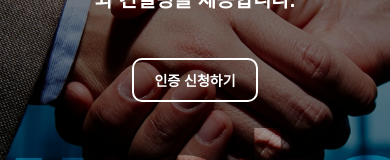
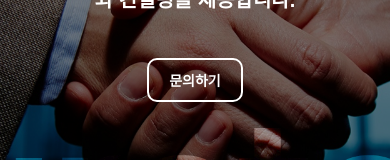
Before and after one commit to EXITKR/exit, a Next.js app: page / in a window 390 px wide. Shown: the part 274-434 px from the top of the page. Built offline with nearby package versions, Linux system fonts and the light colour scheme; a web font is replaced by a local one.

Commit message:
mobile request contact none

```diff
--- a/src/app/page.tsx
+++ b/src/app/page.tsx
@@ -7,6 +7,7 @@ import { FaQuoteLeft, FaQuoteRight } from "react-icons/fa";
 
 import client01 from "@imgs/logo/client/client01.png";
 import Image from "next/image";
+import { useEffect, useState } from "react";
 
 export default function Home() {
   const router = useRouter()
@@ -18,13 +19,34 @@ export default function Home() {
     },
   ]
 
+  const [windowWidth, setWindowWidth] = useState<number>(0);
+
+  useEffect(() => {
+    if (typeof window !== 'undefined') {
+      const handleResize = () => {
+        setWindowWidth(window.innerWidth);
+      };
+      handleResize();
+
+      window.addEventListener('resize', handleResize);
+      return () => {
+        window.removeEventListener('resize', handleResize);
+      };
+    }
+  }, []);
+
   return (
     <>
       <div id="introduce_page">
         <div className="main_section">
           <div className="inner_main main_main">
             <span className="slogan">{config.slogan}</span>
-            <ActiveBtn style="white" name="인증 신청하기" onClick={() => router.push("/contact_us?index=1")} disabled={false}/>
+            {windowWidth > 1000
+              ?
+              <ActiveBtn style="white" name="인증 신청하기" onClick={() => router.push("/contact_us?index=1")} disabled={false} />
+              :
+              <ActiveBtn style="white" name="문의하기" onClick={() => router.push("/contact_us?index=0")} disabled={false} />
+            }
           </div>
         </div>
 
@@ -131,7 +153,7 @@ export default function Home() {
             <div className="trust_list">
               {clientList.map((item, index) => (
                 <div className="trust_div" key={index}>
-                  <Image src={item.img} alt={item.name} className="trust_img"/>
+                  <Image src={item.img} alt={item.name} className="trust_img" />
                 </div>
               ))}
             </div>
@@ -143,8 +165,13 @@ export default function Home() {
             <span className="title">CONTACT</span>
             <span className="desc">신속하고 정확한 솔루션을 제공해 드리겠습니다.</span>
             <div className="btn_div">
-              <ActiveBtn style="default" name="문의하기" onClick={() => router.push("/contact_us?index=0")} disabled={false}/>
-              <ActiveBtn style="filled" name="인증 신청하기" onClick={() => router.push("/contact_us?index=1")} disabled={false}/>
+              <ActiveBtn style="default" name="문의하기" onClick={() => router.push("/contact_us?index=0")} disabled={false} />
+              {windowWidth > 1000
+                ?
+                <ActiveBtn style="filled" name="인증 신청하기" onClick={() => router.push("/contact_us?index=1")} disabled={false} />
+                :
+                null
+              }
             </div>
           </div>
         </div>
```
